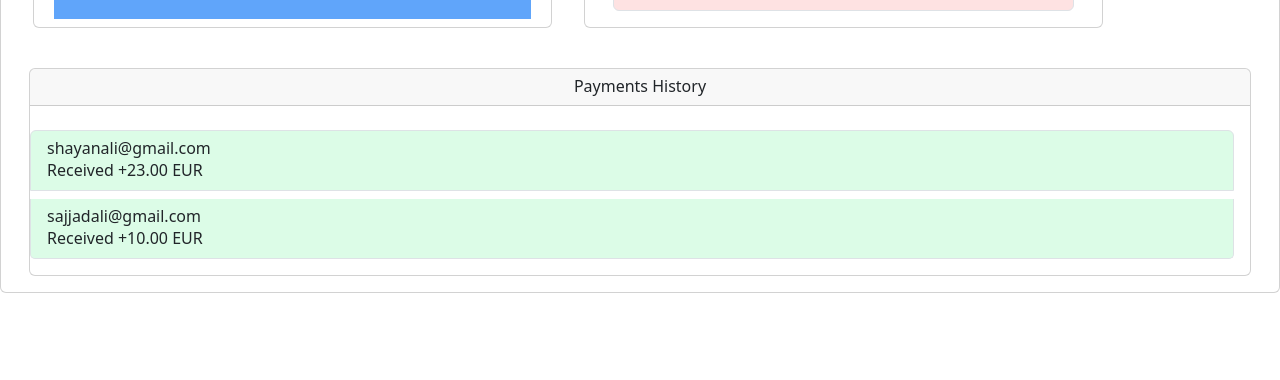
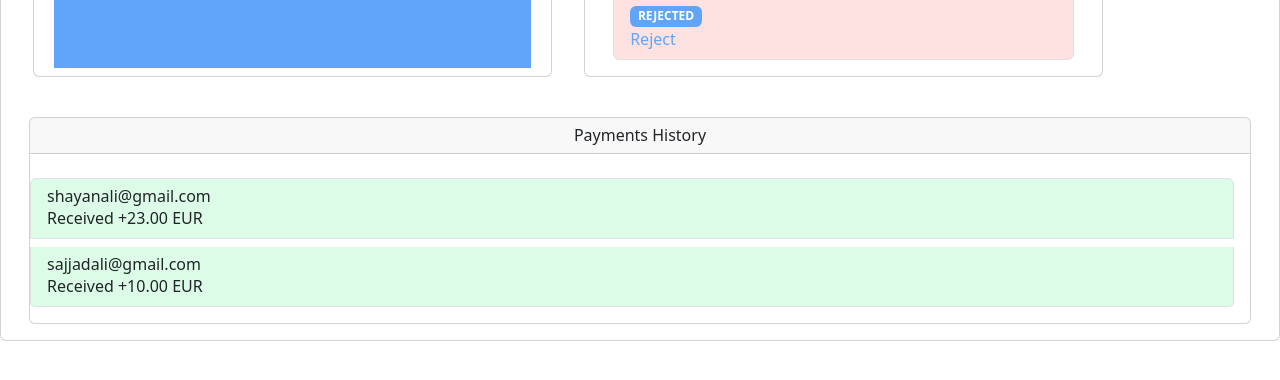
Before and after one commit to SajjadAli54/django-mini-paypal, a Django app: template register/templates/pages/index.html in a window 1280 px wide. Shown: the part 271-651 px from the top of the page. Run offline with Django 5.2, Linux system fonts and the light colour scheme; the template is opened without the code that fills it: values that come from a table or form of the project are taken from there, others are empty; data comes from the database, SQL or seed files in the repository; both versions use the stored data as it was after the commit; some libraries are stand-ins or nearby versions.

Commit message:
Implemented Reject Request funtionality

```diff
--- a/payapp/urls.py
+++ b/payapp/urls.py
@@ -5,4 +5,6 @@ urlpatterns = [
     path('convert/', views.convert_currency, name='convert_currency'),
     path('send/', views.send_money, name='send_money'),
     path('request/', views.request_payment, name='request'),
+    path('reject/', views.reject_request, name='reject'),
+
 ]
--- a/register/templates/pages/index.html
+++ b/register/templates/pages/index.html
@@ -50,7 +50,10 @@
                                 <li class="list-group-item mt-2 bg-red-100">
                                     <h3>{{ payment_request.req_sender.email }}</h3>
                                     <p>Received Requested -{{ payment_request.amount }} {{ payment_request.currency }}</p>
-                                    <span class="badge bg-blue-400">{{ payment_request.get_status }}</span>
+                                    <span class="badge bg-blue-400">{{ payment_request.status }}</span>
+                                    <div class="d-flex">
+                                        <a class="text-blue-400" href="{% url 'reject' %}?pk={{ payment_request.pk  | urlencode }}">Reject</a>
+                                    </div>
                                 </li>
                                 {% endif %}
 
--- a/register/views.py
+++ b/register/views.py
@@ -21,7 +21,7 @@ def index(request: HttpRequest) -> HttpResponse:
         payment_requests = list(
             PaymentRequest.objects.filter(
                 Q(req_sender=user) | Q(req_recipient=user)
-            ).filter(is_completed=False).order_by('-timestamp').all()
+            ).order_by('-timestamp').all()
         )
         return render(request, "pages/index.html",
                       {'user': user,
```
Also changed, not shown: payapp/views.py (+6 -1 lines), webapps.db.
